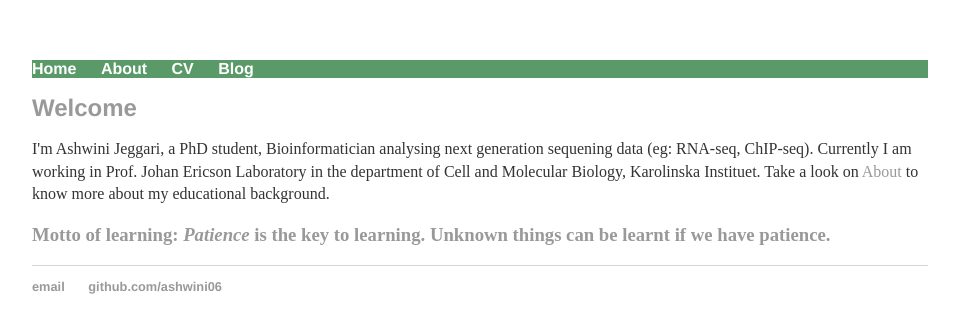
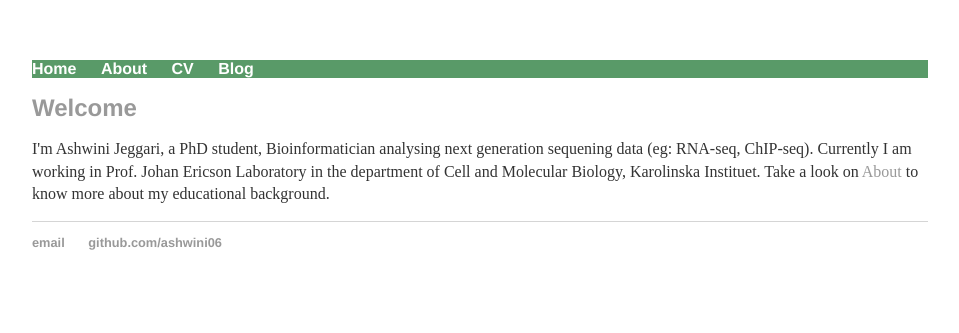
Before and after one commit to ashwini06/ashwini06.github.io, a Jekyll site: the page built from index.html, in a window 1280 px wide. Shown: the top 333 px of the page, without its empty margins (160-1119 px from the left). Built offline with Jekyll 4.4.1, drawn with Linux system fonts in a browser that asks for light colours.

Commit message:
Update index.html

```diff
--- a/index.html
+++ b/index.html
@@ -6,5 +6,4 @@ title: Ashwini Jeggari , PhD student| Bioinformatician
 	<h1>Welcome</h1>
 	<p>I'm Ashwini Jeggari, a PhD student, Bioinformatician analysing next generation sequening data (eg: RNA-seq, ChIP-seq). Currently I am working in Prof. Johan Ericson Laboratory in the department of Cell and Molecular Biology, Karolinska Instituet.
 	 Take a look on <a href https://ashwini06.github.io/about>About</a> to know more about my educational background.</p>
-	<h3>Motto of learning: <em>Patience</em> is the key to learning. Unknown things can be learnt if we have patience. </h3>
 </div><!-- /.blurb -->
```
